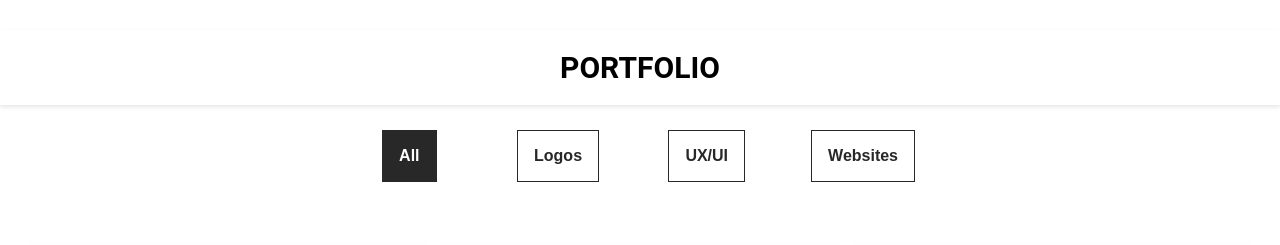
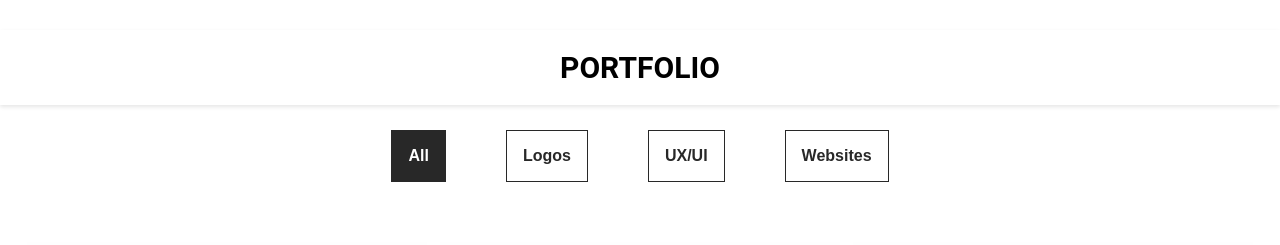
Before and after one commit to gitAji/Personal-site, a plain HTML site: page index.html in a window 1280 px wide. Shown: the part 1560-1805 px from the top of the page. Drawn offline with Linux system fonts and the light colour scheme; a web font is replaced by a local one.

Commit message:
css edited

```diff
--- a/css/style.css
+++ b/css/style.css
@@ -805,7 +805,7 @@ i fab fa {
     justify-content: center;
     align-items: center;
     padding: 15px 15px;
-    width: 50%;
+
 }
 
 .category-box ul li {
--- a/index.html
+++ b/index.html
@@ -196,7 +196,7 @@
                 <img src="images/icons/php.png" alt="php" />
               </div>
               <div class="skills-carousel-item">
-                <img src="images/icons/figma.png" alt="sketch" />
+                <img src="images/icons/figma.png" alt="figma" />
               </div>
 
               <div class="right-arrow">
@@ -218,7 +218,7 @@
 
         <div class="category-box">
           <ul>
-            <li class="list active"><button class="active">All</button></li>
+            <li class="list"><button class="active">All</button></li>
             <li class="list"><button>Logos</button></li>
             <li class="list"><button>UX/UI</button></li>
             <li class="list"><button>Websites</button></li>
```
